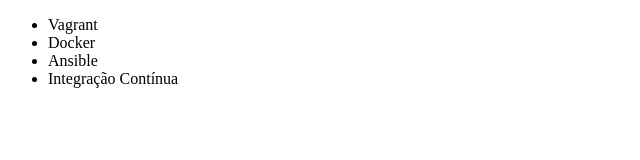
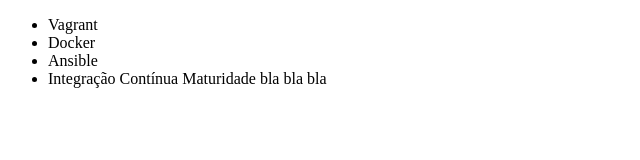
Before and after one commit to Brenop94/Alura-git, a plain HTML site: page index.html in a window 1280 px wide. Shown: the whole page, without its empty margins (0-640 px from the left). Drawn offline with Linux system fonts and the light colour scheme.

Commit message:
Modou o nome do curso de integracão

```diff
--- a/index.html
+++ b/index.html
@@ -9,7 +9,7 @@
         <li>Vagrant</li>
         <li>Docker</li>
         <li>Ansible</li>
-        <li>Integração Contínua</li>
+        <li>Integração Contínua Maturidade bla bla bla</li>
     </ul>
 </body>
 </html>
```
